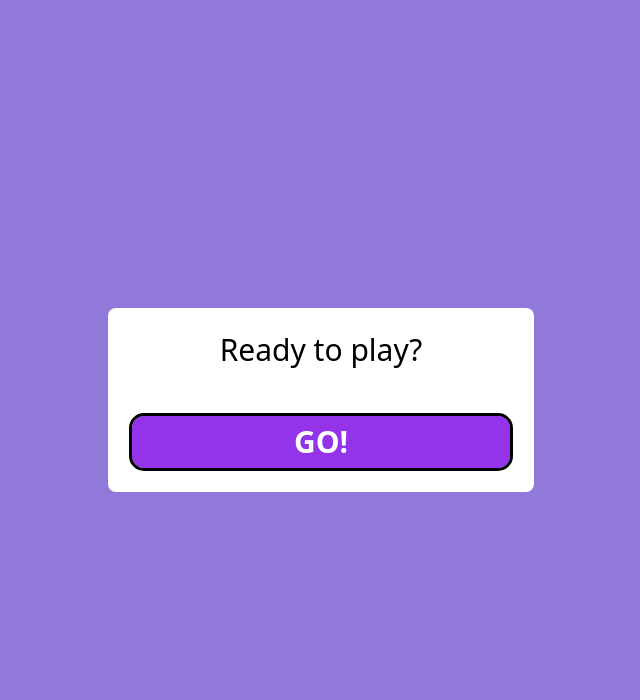
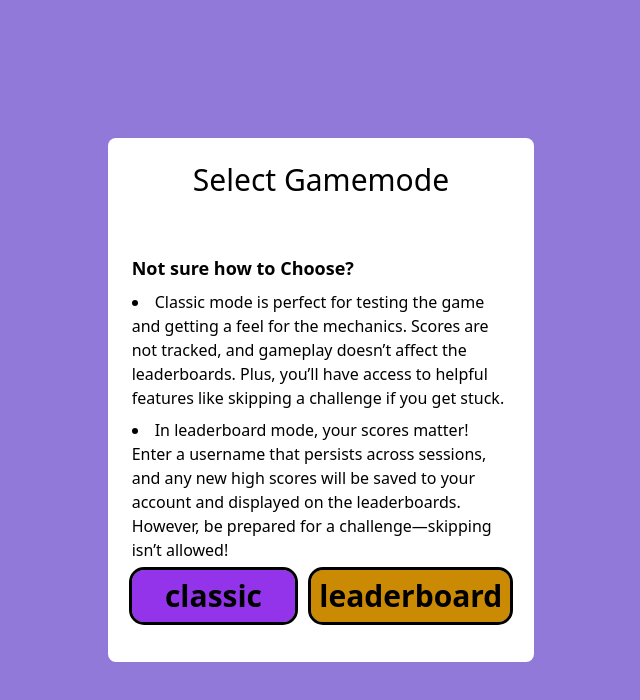
Before and after one commit to trevorfar/GeoMorph, a Next.js app: page / in a window 1280 px wide. Shown: the top 700 px of the page, without its empty margins (319-959 px from the left). Built offline with nearby package versions, Linux system fonts and the light colour scheme.

Commit message:
re-added classic

```diff
--- a/src/app/components/FooterButtons.tsx
+++ b/src/app/components/FooterButtons.tsx
@@ -29,14 +29,14 @@ const FooterButtons = ({setIsLeaderboardVisible,
       >
         View Leaderboard
       </button>
-      {/* <button
+      <button
         onClick={() => {
-            router.push('/');
+            router.push('/')
         }}
         className="bg-purple-700 text-white py-2 px-4 rounded-xl hover:bg-purple-700/80 hover:text-opacity-55"
       >
         Switch Gamemode
-      </button> */}
+      </button>
       </div>
 
       {showLeaderboard && (
--- a/src/app/components/GameModeContainer.tsx
+++ b/src/app/components/GameModeContainer.tsx
@@ -23,8 +23,8 @@ const GameModeContainer = ({ obj, bgColor } : { obj: GameMode, bgColor: string})
         }}
         className={`outline border-black border-1 w-full p-2 rounded-xl ${bgColor}
         hover:bg-opacity-60 transition-all duration-200 cursor-pointer animate-jiggle `}>
-               <div className="text-3xl font-semibold text-white">
-                GO!
+               <div className="text-3xl font-semibold">
+                {obj}
                </div>
         </button>
     )
--- a/src/app/page.tsx
+++ b/src/app/page.tsx
@@ -5,7 +5,7 @@ import GameModeContainer from "./components/GameModeContainer";
 import { GameMode } from "../../types";
 
 const Page = () => {
-    const gameModes: GameMode[] = ["leaderboard"]
+    const gameModes: GameMode[] = ["classic", "leaderboard"]
     const dispatch = useDispatch();
     const colors = [
         "bg-purple-600",
@@ -15,10 +15,13 @@ const Page = () => {
     return (
     <div className="fixed inset-0 bg-gray-900 bg-opacity-15 flex justify-center items-center z-50">
         <div className="bg-white p-6 rounded-lg w-11/12 md:w-3/4 lg:w-1/2 xl:w-1/3">
-            <div className="flex flex-col">
-                <div className="flex justify-center items-center pb-12 h-1/2">
-                    <h1 className="text-3xl">Ready to play?</h1>
+            <div className="flex flex-col gap-2 pb-4">
+                <div className="flex justify-center items-center pb-12 h-1/2 ">
+                    <h1 className="text-3xl">Select Gamemode</h1>
                 </div>
+                <p className="font-semibold text-lg">Not sure how to Choose?</p>
+                <li className="">Classic mode is perfect for testing the game and getting a feel for the mechanics. Scores are not tracked, and gameplay doesn’t affect the leaderboards. Plus, you’ll have access to helpful features like skipping a challenge if you get stuck.</li>
+                <li className="">In leaderboard mode, your scores matter! Enter a username that persists across sessions, and any new high scores will be saved to your account and displayed on the leaderboards. However, be prepared for a challenge—skipping isn’t allowed!</li>
                 <div className="flex flex-row h-1/2 gap-4 text-center">
 
                         {
```
